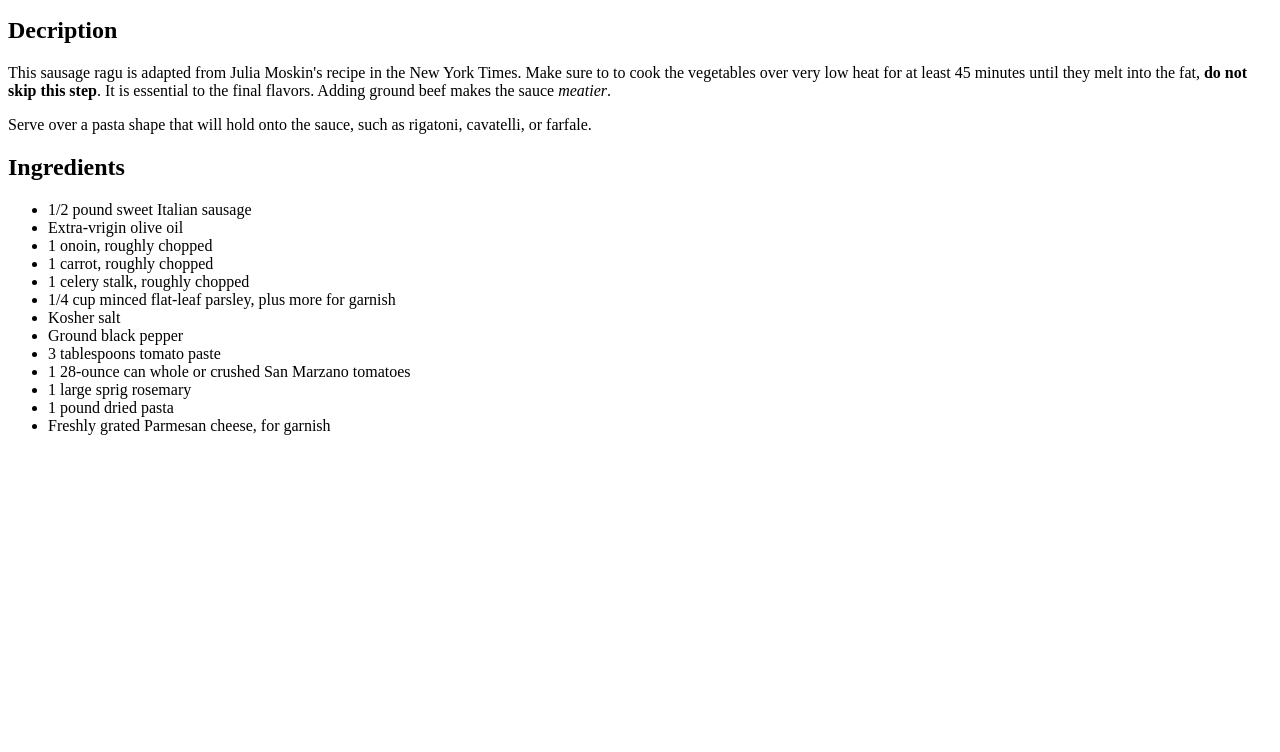
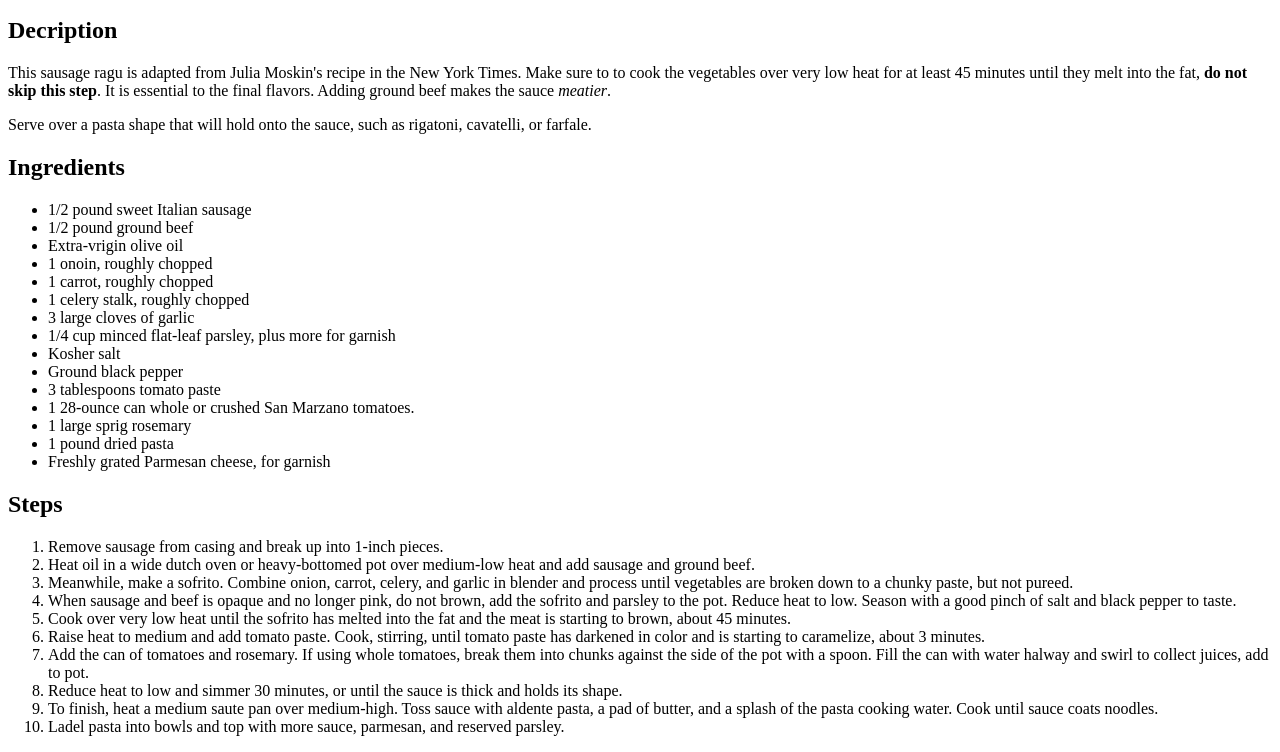
Before and after one commit to ajaxisonfire/odin-recipes, a plain HTML site: page recipes/sausage-ragu.html in a window 1280 px wide. Shown: the part 369-1121 px from the top of the page. Before the commit the page ends 820 px from the top, so only its background shows below. Drawn offline with Linux system fonts and the light colour scheme.

Commit message:
Add steps to Sausage Ragu recipe. Recipe page complete.

```diff
--- a/recipes/sausage-ragu.html
+++ b/recipes/sausage-ragu.html
@@ -13,16 +13,39 @@
     <h2>Ingredients</h2>
         <ul>
             <li>1/2 pound sweet Italian sausage</li>
+            <li>1/2 pound ground beef</li>
             <li>Extra-vrigin olive oil</li>
             <li>1 onoin, roughly chopped</li>
             <li>1 carrot, roughly chopped</li>
             <li>1 celery stalk, roughly chopped</li>
+            <li>3 large cloves of garlic</li>
             <li>1/4 cup minced flat-leaf parsley, plus more for garnish</li>
             <li>Kosher salt</li>
             <li>Ground black pepper</li>
             <li>3 tablespoons tomato paste</li>
-            <li>1 28-ounce can whole or crushed San Marzano tomatoes</li>
+            <li>1 28-ounce can whole or crushed San Marzano tomatoes.</li>
             <li>1 large sprig rosemary</li>
             <li>1 pound dried pasta</li>
             <li>Freshly grated Parmesan cheese, for garnish</li>
         </ul>
+
+        <h2>Steps</h2>
+            <ol>
+                <li>Remove sausage from casing and break up into 1-inch pieces.</li>
+                <li>Heat oil in a wide dutch oven or heavy-bottomed pot over medium-low heat and add sausage and ground beef.</li>
+                <li>Meanwhile, make a sofrito. Combine onion, carrot, celery, and garlic in blender and process until
+                    vegetables are broken down to a chunky paste, but not pureed.</li>
+                <li>When sausage and beef is opaque and no longer pink, do not brown, add the sofrito and parsley to the pot.
+                    Reduce heat to low. Season with a good pinch of salt and black pepper to taste.</li>
+                <li>Cook over very low heat until the sofrito has melted into the fat and the meat is starting to
+                    brown, about 45 minutes.</li>
+                <li>Raise heat to medium and add tomato paste. Cook, stirring, until tomato paste has darkened in color
+                    and is starting to caramelize, about 3 minutes.</li>
+                <li>Add the can of tomatoes and rosemary. If using whole tomatoes, break them into chunks against the
+                    side of the pot with a spoon. Fill the can with water halway and swirl to collect juices,
+                    add to pot.</li>
+                <li>Reduce heat to low and simmer 30 minutes, or until the sauce is thick and holds its shape.</li>
+                <li>To finish, heat a medium saute pan over medium-high. Toss sauce with aldente pasta, a pad of butter,
+                    and a splash of the pasta cooking water. Cook until sauce coats noodles.</li>
+                <li>Ladel pasta into bowls and top with more sauce, parmesan, and reserved parsley.</li>
+            </ol>
```
